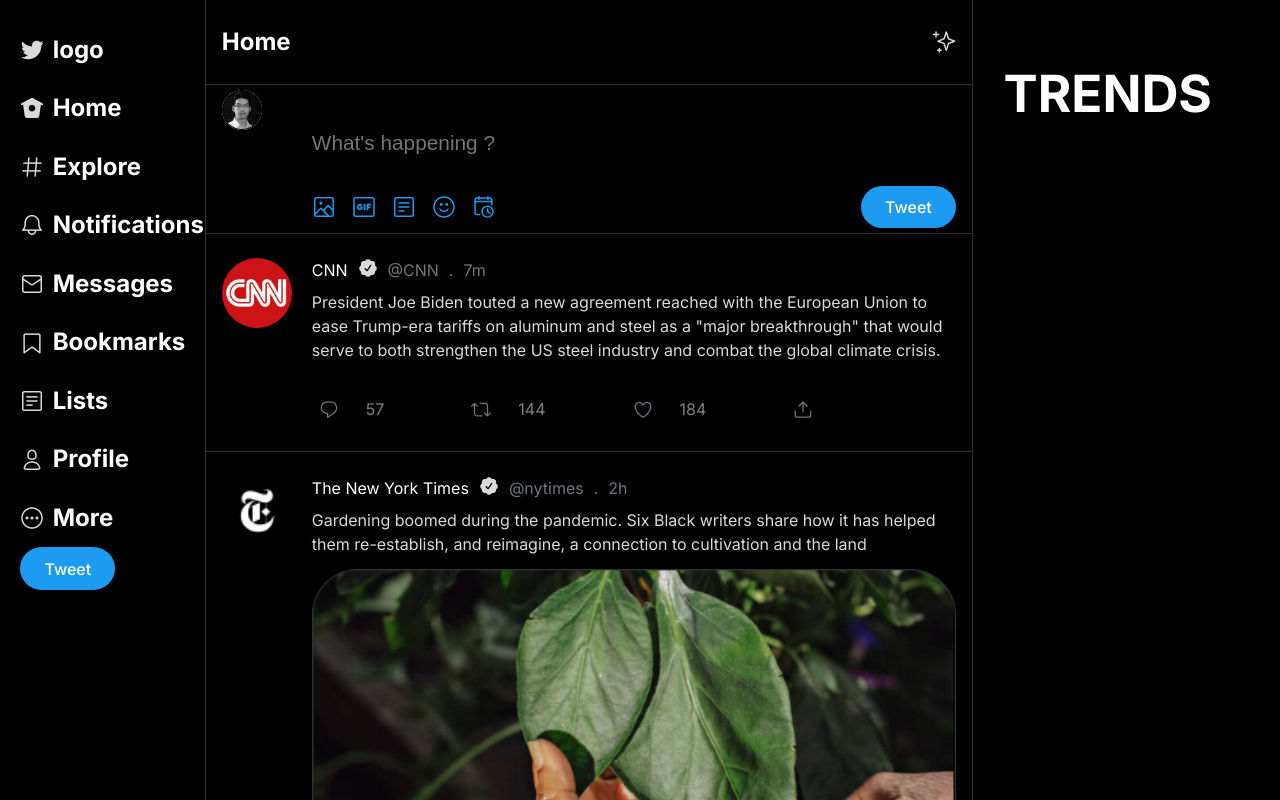
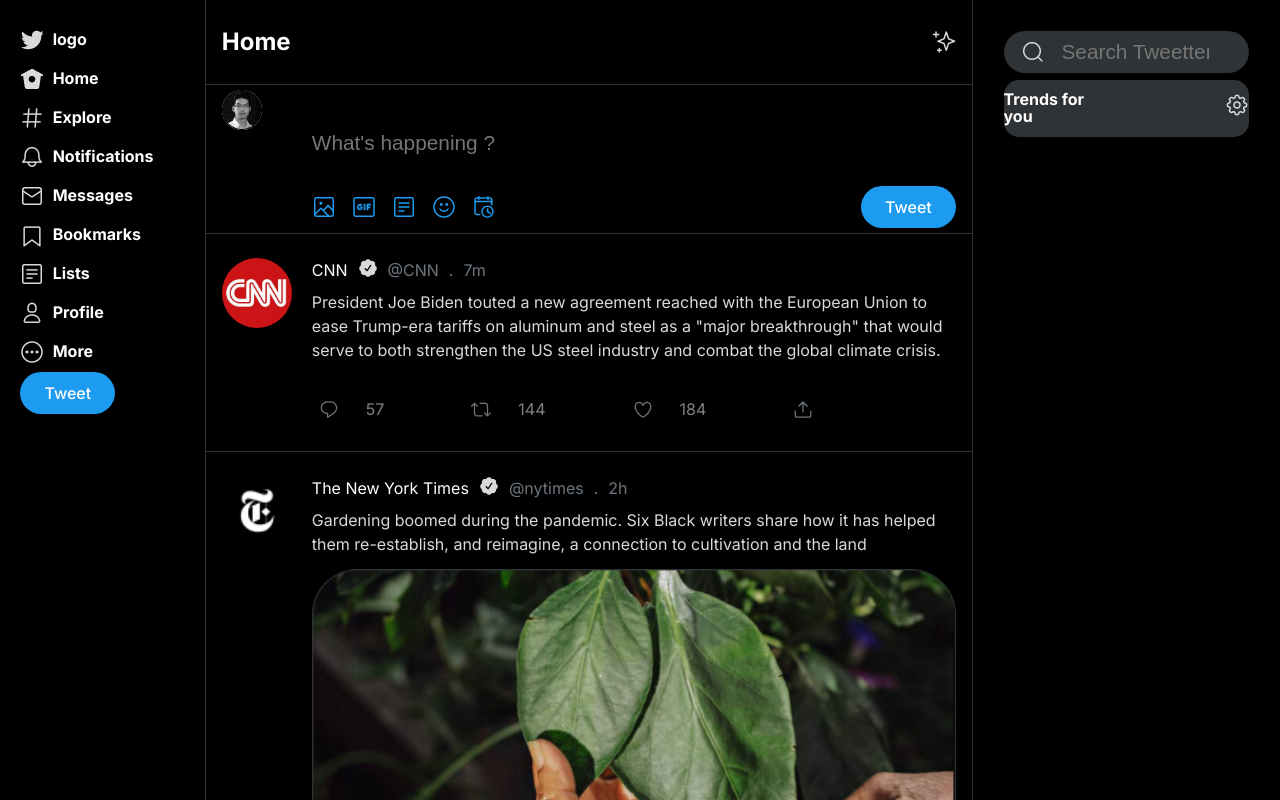
Before and after one commit to Tacite243/clonX, a React (Vite) app: page / in a window 1280 px wide. Shown: the top 800 px of the page. Built offline with nearby package versions, Linux system fonts and the light colour scheme.

Commit message:
Ajout de la search bar

```diff
--- a/src/App.css
+++ b/src/App.css
@@ -210,3 +210,41 @@
     align-items: center;
     gap: 5%;
 }
+.aux-title{
+    font-size: 1rem;
+}
+
+/* trends bar */
+
+.seachBar {
+    display: flex;
+    flex-direction: row;
+    align-items: center;
+    border-radius: 25px;
+    gap: 7%;
+    padding: 0 7% 0 7%;
+    background-color: #2F3336;
+}
+.seachBar input {
+    height: 40px;
+    width: 70%;
+    border: none;
+    outline: none;
+    font-size: 1.3rem;
+    background-color: #2F3336;
+    color: white;
+    resize: none;
+}
+.for-you {
+    display: flex;
+    flex-direction: row;
+    align-items: center;
+    gap: 45%;
+}
+.trends-for-you{
+    background-color: #2F3336;
+    height: auto;
+    width: 100%;
+    margin-top: 3%;
+    border-radius: 15px;
+}
--- a/src/sidebar/sidebar.jsx
+++ b/src/sidebar/sidebar.jsx
@@ -49,7 +49,7 @@
                 (item) =>
                     <div className="sideBarComponent">
                         <img src={item.image} alt="" />
-                        <h1 className="page-title">{item.title}</h1>
+                        <h1 className="aux-title">{item.title}</h1>
                     </div>)
             }
             <div className="sideBarComponent">
--- /dev/null
+++ b/src/trends/searchBar/seachBar.jsx
@@ -0,0 +1,10 @@
+
+
+export default function SeachBar(){
+    return(
+        <div className="seachBar">
+            <img src="/icons/Search.png" alt="icone de recherche" />
+            <input type="text" placeholder="Search Tweetter" />
+        </div>
+    )
+}
--- a/src/trends/trends.jsx
+++ b/src/trends/trends.jsx
@@ -1,9 +1,12 @@
+import TrendsForYou from "../trendsForYou/trendsForYou";
+import SeachBar from "./searchBar/seachBar";
 
 
 export default function Trends(){
     return(
         <div className="trends">
-            <h1>TRENDS</h1>
+            <SeachBar />
+            <TrendsForYou />
         </div>
     )
 }
--- /dev/null
+++ b/src/trendsForYou/trendsForYou.jsx
@@ -0,0 +1,26 @@
+
+export function ForYou(){
+    return (
+        <div className="for-you">
+            <h1 className="aux-title">Trends for you</h1>
+            <div className="imag">
+                <img src="/icons/Settings.png" alt="settings icon" />
+            </div>
+        </div>
+    )
+}
+
+const content = [
+    {
+        top : "tranding in Turkey",
+        medium : "#SQUID",
+        bottom : "2,006 Tweets"
+    }
+]
+export default function TrendsForYou() {
+    return (
+        <div className="trends-for-you">
+            <ForYou />
+        </div>
+    )
+}
```
Also changed, not shown: public/icons/Search.png (added), public/icons/Settings.png (added).
